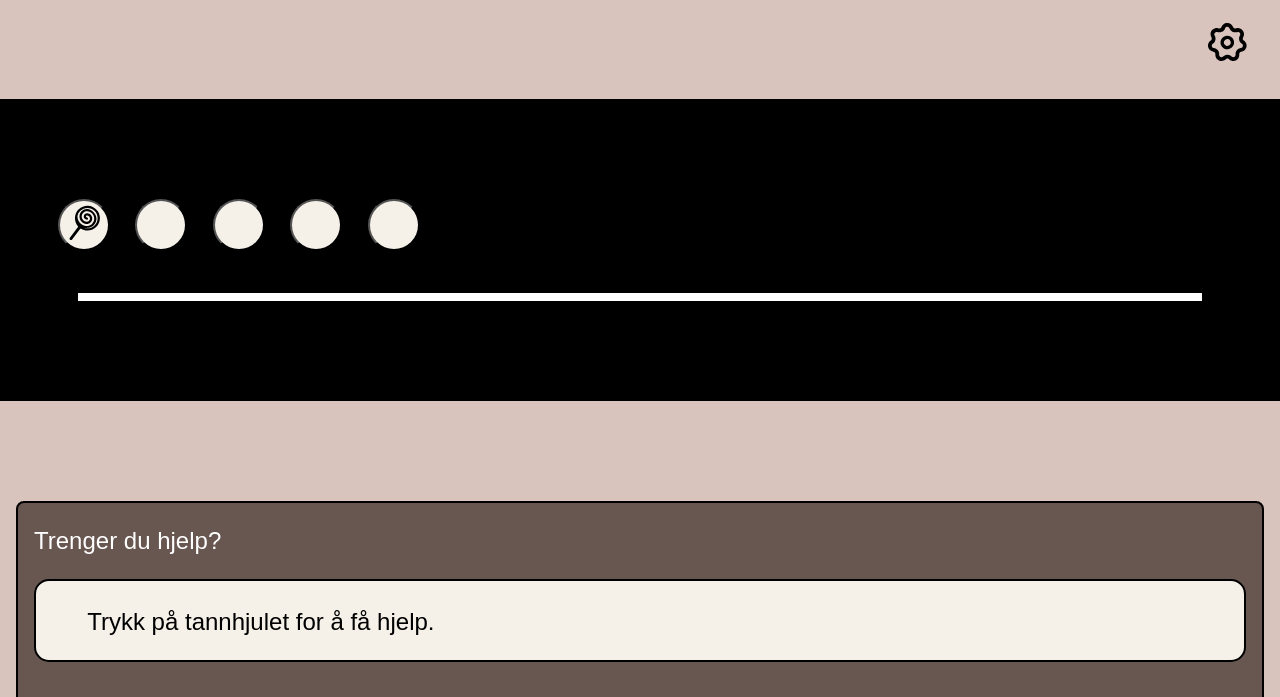
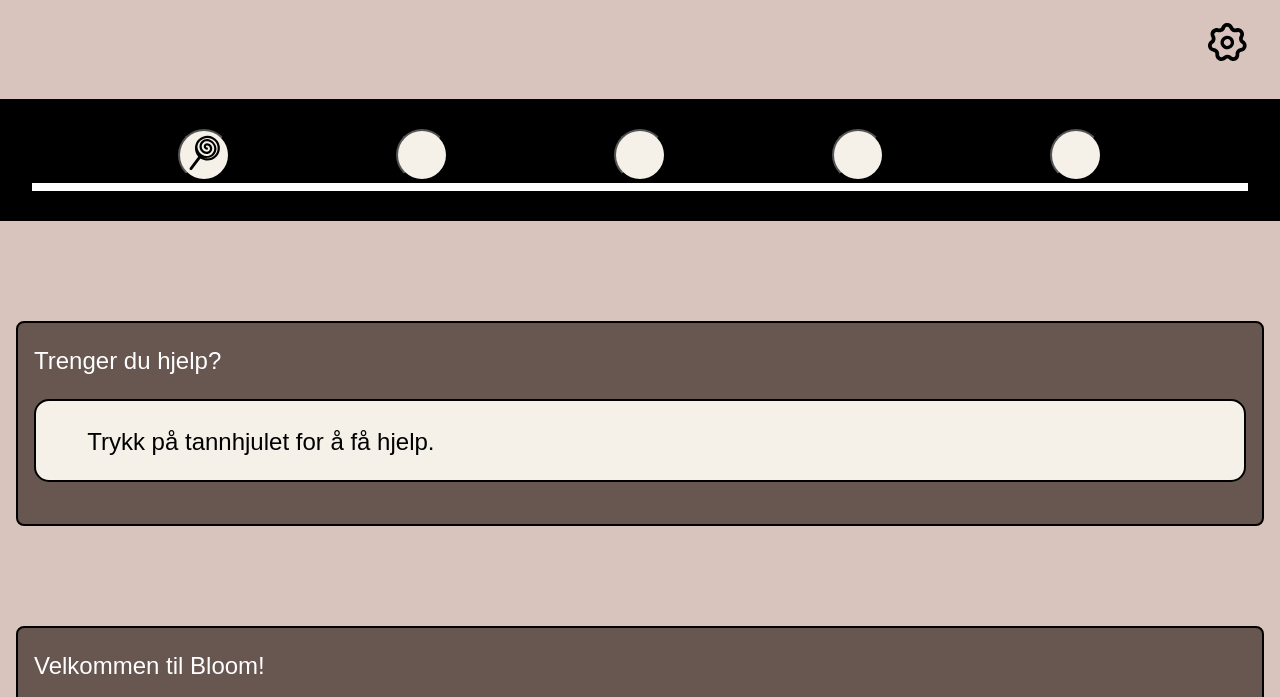
Before and after one commit to gyrdbr/bloom_eksp, a plain HTML site: page index.html in a window 1280 px wide. Shown: the part 77-774 px from the top of the page. Drawn offline with Linux system fonts and the light colour scheme.

Commit message:
comitter mer styling av menyen foer slutten av dagen

```diff
--- a/css/bloom.css
+++ b/css/bloom.css
@@ -14,8 +14,6 @@
 
 .rw-help-line {
     border: 4px solid white;
-    margin-left:  5%;
-    margin-right:  5%;
 }
 
 .rw-page-header {
@@ -50,6 +48,15 @@
     display: flex;         /* Aligns items in a single line */
 }
 
+ul.rw-icon-list__row-buttons {
+    padding: 0;            /* Removes default padding */
+    margin: 0;
+    list-style-type: none; /* Removes default bullets */
+    display: flex;         /* Aligns items in a single line */
+    gap: 20px;
+    justify-content:  space-evenly
+}
+
 ul.rw-icon-row-items {
     display: block;
     margin-block-start: 1em;
@@ -79,7 +86,11 @@
 }
 
 .rw-choice-buttons {
-    justify-content: center;        }
+    justify-content: center;
+    padding: 30px 0;
+}
+
+
 
 button.choice-btn {
     background-color: #F5F1E9;
@@ -173,12 +184,8 @@
 .rw-button-list {
     margin-left: auto;
     margin-right: auto;
-    padding-left: 1rem;
-    padding-right: 1rem;
-}
-
-.rw-button-container {
-    padding-left: 1rem;
+    padding-left: 2rem;
+    padding-right: 2rem;
 }
 
 .rw-group, .rw-article, .rw-icon-list {
@@ -201,8 +208,19 @@
     line-height: 1.4;
 }
 
+.rw-icon-list__button {
+    display: flex;
+}
+
+
+
 .rw-icon-list__item {
     margin-bottom: 42px;
+    display: flex;
+}
+
+.rw-icon-list__button {
+    margin-bottom: 2px;
     display: flex;
 }
 
--- a/index.html
+++ b/index.html
@@ -28,27 +28,27 @@
       </button>
    </div>
 
-   <section class="rw-choice-buttons rw-help-page rw-section hidden-section">
+   <section class="rw-choice-buttons rw-help-page hidden-section">
       <div class="rw-button-page rw-button-list">
          <div class="rw-button-container">
-            <ul class="rw-icon-list__row-items">
-               <li class="rw-icon-list__item">
+            <ul class="rw-icon-list__row-buttons">
+               <li class="rw-icon-list__button">
                   <button class="choice-btn" id="help-Bhabit-button">
                   </button>
                </li>
-               <li class="rw-icon-list__item">
+               <li class="rw-icon-list__button">
                   <button class="choice-btn" id="help-Bhabit-button">
                   </button>
                </li>
-               <li class="rw-icon-list__item">
+               <li class="rw-icon-list__button">
                   <button class="choice-btn" id="help-Bhabit-button">
                   </button>
                </li>
-               <li class="rw-icon-list__item">
+               <li class="rw-icon-list__button">
                   <button class="choice-btn" id="help-Bhabit-button">
                   </button>
                </li>
-               <li class="rw-icon-list__item">
+               <li class="rw-icon-list__button">
                   <button class="choice-btn" id="help-Bhabit-button">
                   </button>
                </li>
@@ -56,21 +56,6 @@
          </div>
          <div class="rw-help-line"></div>
       </div>
-      <!-- div class="rw-button-page rw-button-list">
-         <div class="rw-button-container">
-            <button class="choice-btn" id="help-Bhabit-button">
-            </button>
-            <button class="choice-btn" id="help-Ghabit-button">
-            </button>
-            <button class="choice-btn" id="help-Bhabit-button">
-            </button>
-            <button class="choice-btn" id="help-Ghabit-button">
-            </button>
-            <button class="choice-btn" id="help-Bhabit-button">
-            </button>
-         </div>
-         <div class="rw-help-line"></div>
-      </div -->
    </section>
 
    <section class="rw-front-page rw-section rw-bg--colorSeven">
```
